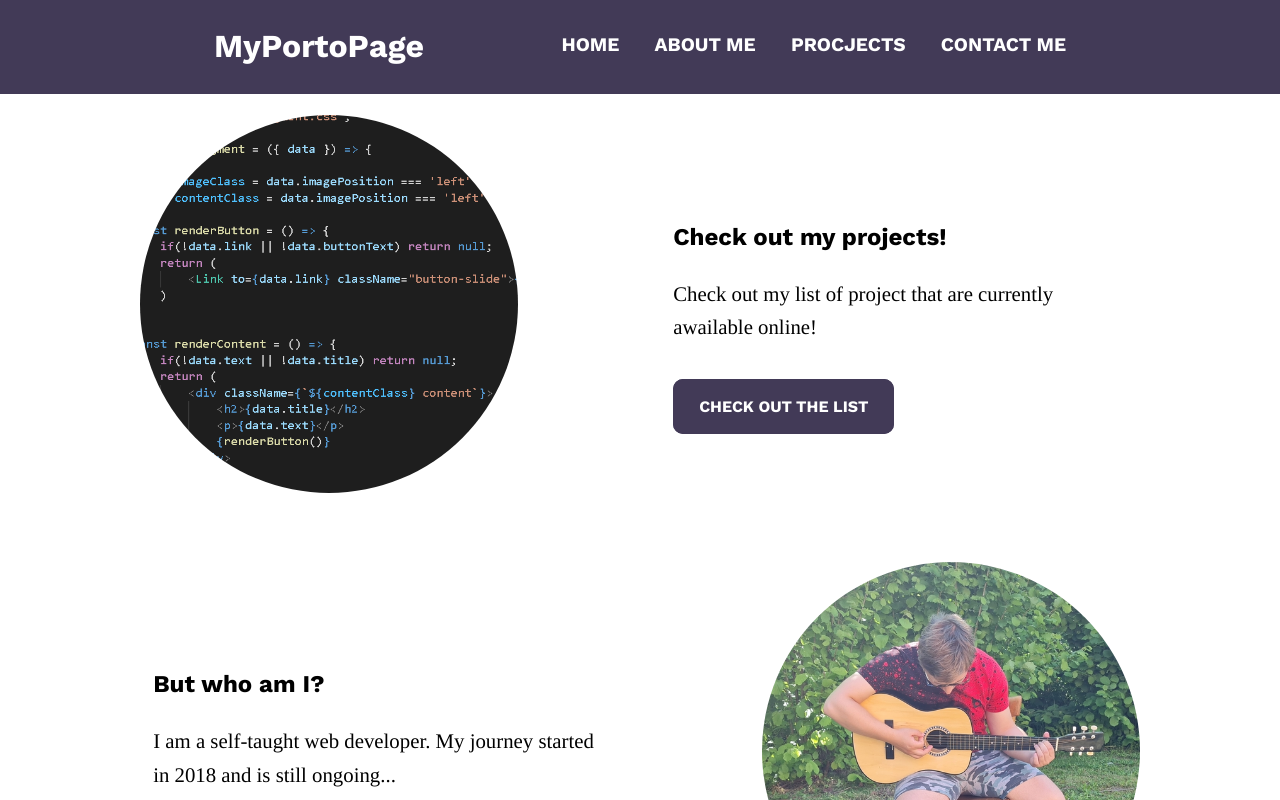
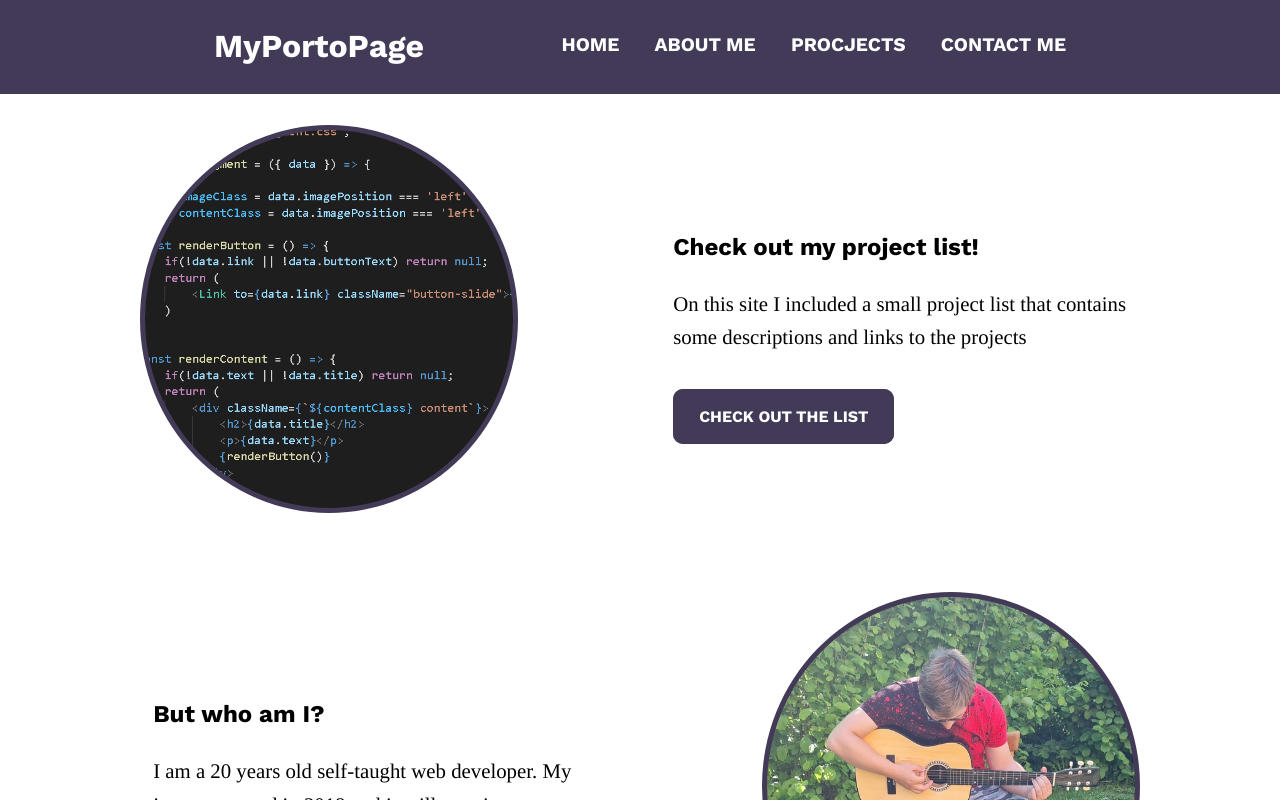
Before and after one commit to Jean-PierreNovak0612/portofolio, a React (Create React App) app: page /#/ in a window 1280 px wide. Built offline with nearby package versions, Linux system fonts and the light colour scheme; the HTML template or start-up script is replaced by a standard one.

Commit message:
Modified the SectionSegment styling

```diff
--- a/src/css/SectionSegment.css
+++ b/src/css/SectionSegment.css
@@ -1,16 +1,18 @@
 .section-segment {
 	width: 100%;
-	padding: 10px;
+	clear: both;
+	padding: 20px 40px;
 }
 
 .image {
+	border: 5px solid var(--navbarFooterBackground);
 	background-size: 100% 100%;
 	background-position: 30% center;
 	background-repeat: no-repeat;
 	border-radius: 50%;
-	width: 70%;
-	padding-top: 70%;
-	margin: 0 auto;
+	width: 75%;
+	padding-top: 75%;
+	margin: auto;
 }
 
 .content {
@@ -42,12 +44,16 @@
 
 @media (min-width: 620px) {
 	.image {
-		width: 35%;
-		padding-top: 35%;
+		width: 50%;
+		padding-top: 50%;
 	}
 }
 
 @media (min-width: 992px) {
+	.section-segment {
+		padding: 20px 10px;
+	}
+
 	.image {
 		margin: 20px 130px;
 		width: 30%;
--- a/src/data/index.js
+++ b/src/data/index.js
@@ -60,8 +60,8 @@ export const SOCIAL_LINKS = [
 
 export const SEGMENT1 = {
     imageUrl: `${process.env.PUBLIC_URL}/images/code.png`,
-    title: "Check out my projects!",
-    text: "Check out my list of project that are currently awailable online!",
+    title: "Check out my project list!",
+    text: "On this site I included a small project list that contains some descriptions and links to the projects",
     link: "/projects",
     imagePosition: "left",
     buttonText: "Check out the list"
@@ -70,7 +70,7 @@ export const SEGMENT1 = {
 export const SEGMENT2 = {
     imageUrl: `${process.env.PUBLIC_URL}/images/me.png`,
     title: "But who am I?",
-    text: "I am a self-taught web developer. My journey started in 2018 and is still ongoing...",
+    text: "I am a 20 years old self-taught web developer. My journey started in 2018 and is still ongoing...",
     link: "/projects",
     imagePosition: "right",
     buttonText: "Read more!"
```
